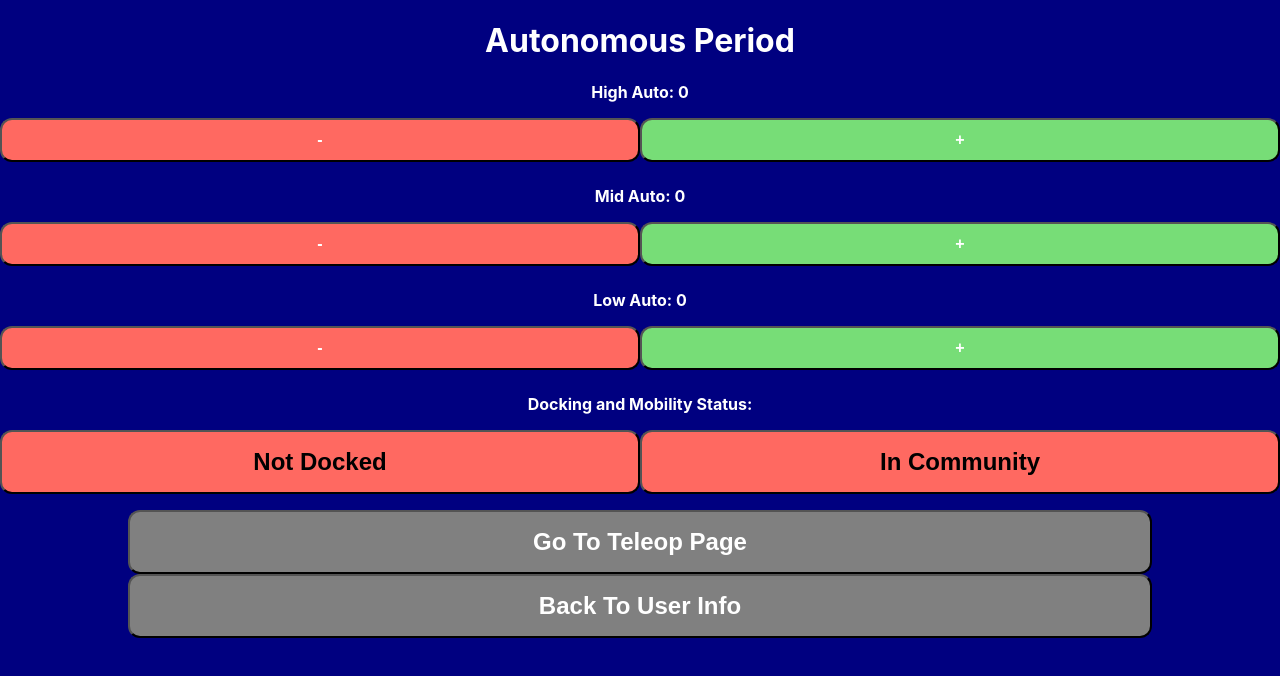
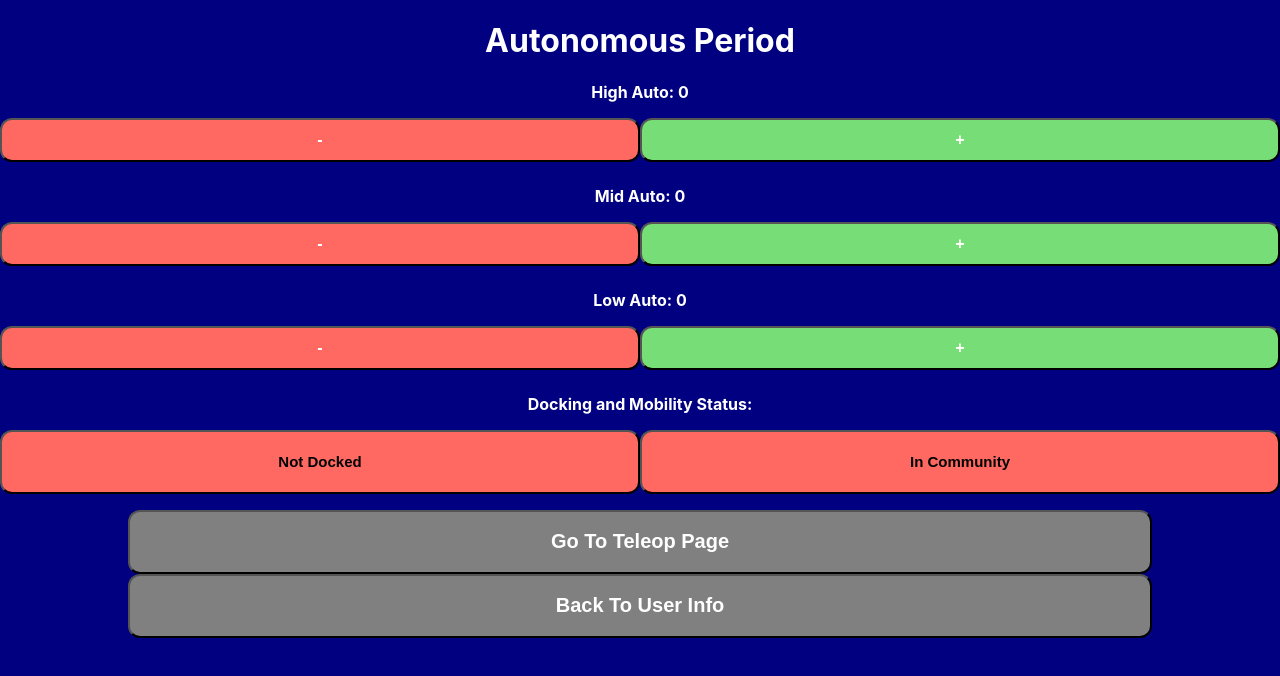
Before and after one commit to nerdherd/Nerd-Search, a React (Create React App) app in the folder Scouting-Form/: page /teleop in a window 1280 px wide. Both pictures are taken after typing "Sample", "5", "5" into the empty fields and a click on the button "Submit User Info". Shown: the top 676 px of the page. Built offline with nearby package versions, Linux system fonts and the light colour scheme.

Commit message:
Fix button text breaking
Shortened text/lowered font size to prevent text breaking on buttons

Co-Authored-By: MBritto <109992316+mb-coding@users.noreply.github.com>

```diff
--- a/Scouting-Form/src/Forms/ChargeStation.js
+++ b/Scouting-Form/src/Forms/ChargeStation.js
@@ -20,9 +20,15 @@ function ChargeStation({scoreType, getScore, incrementScore}) {
 
     return (
         <>
-            <button onClick={() => incrementScore(scoreType, increment)} id={buttonColor}>{stationStatus}</button>
-        </>
-    );
-  }
+            <button onClick={() => incrementScore(scoreType, increment)}
+            id={buttonColor}
+            className="charge-button" // Add the CSS class here
+            >
+              {stationStatus}
+            </button>
+          </>
+        );
+      }
+
 
   export default ChargeStation;
--- a/Scouting-Form/src/Forms/MobilityButton.js
+++ b/Scouting-Form/src/Forms/MobilityButton.js
@@ -16,9 +16,15 @@ function MobilityButton({scoreType, getScore, incrementScore, isAuto}) {
 
     return (
         <>
-            <button onClick={() => incrementScore(scoreType, increment)} id={buttonColor}>{buttonText}</button>
-        </>
-    );
-  }
+            <button
+            onClick={() => incrementScore(scoreType, increment)}
+            id={buttonColor}
+            className="mobility-button" // Add the CSS class here
+            >
+              {buttonText}
+            </button>
+          </>
+        );
+      }
 
   export default MobilityButton;
--- a/Scouting-Form/src/Forms/PenaltiesButton.js
+++ b/Scouting-Form/src/Forms/PenaltiesButton.js
@@ -15,7 +15,7 @@ function PenaltiesButton({scoreType, getScore, incrementScore}) {
         penaltyStatus = "Some"
     } else if (getScore(scoreType) == 2) {
         buttonColor = "egregious"
-        penaltyStatus = "Egregious (yellow/red card)"
+        penaltyStatus = "Yellow/Red Card"
     }
 
     return (
--- a/Scouting-Form/src/Forms/styles/chargeStation.css
+++ b/Scouting-Form/src/Forms/styles/chargeStation.css
@@ -12,3 +12,7 @@
     width: 50%;
     background-color: #77dd77;
 }
+
+.charge-button {
+    font-size: 15px; /* Adjust the font size as needed */
+  }
--- a/Scouting-Form/src/Forms/styles/mobilityButton.css
+++ b/Scouting-Form/src/Forms/styles/mobilityButton.css
@@ -16,3 +16,7 @@ button {
     background-color: grey;
     font-weight: bold
 }
+
+.mobility-button {
+    font-size: 15px; /* Adjust the font size as needed */
+  }
--- a/Scouting-Form/src/Pages/styles/matchInfo.css
+++ b/Scouting-Form/src/Pages/styles/matchInfo.css
@@ -17,12 +17,13 @@
 #submitButtonText {
     color: white;
     align-content: center;
-
+    font-size: 20px;
 }
 
 #backButtonText {
     align-content: center;
     color: white;
+    font-size: 20px;
 }
 
 #gamePieceFocus {
```
